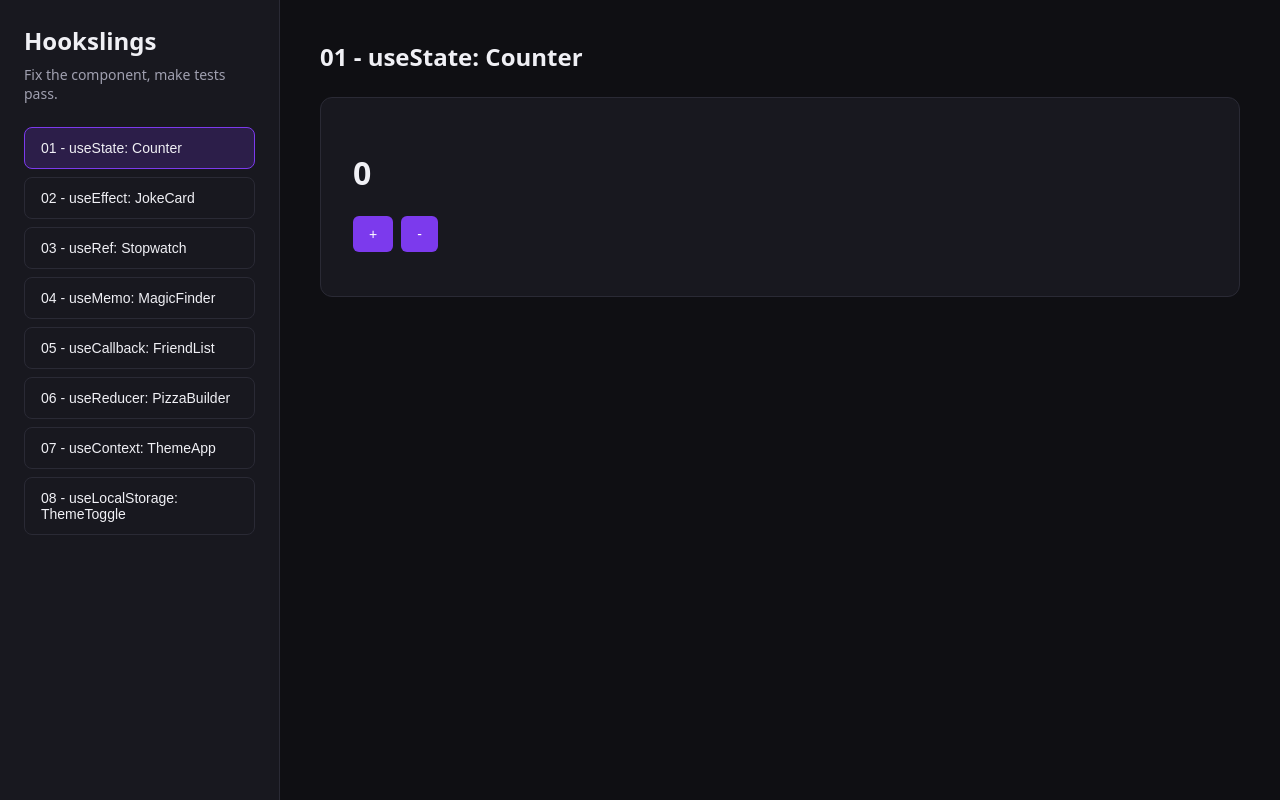
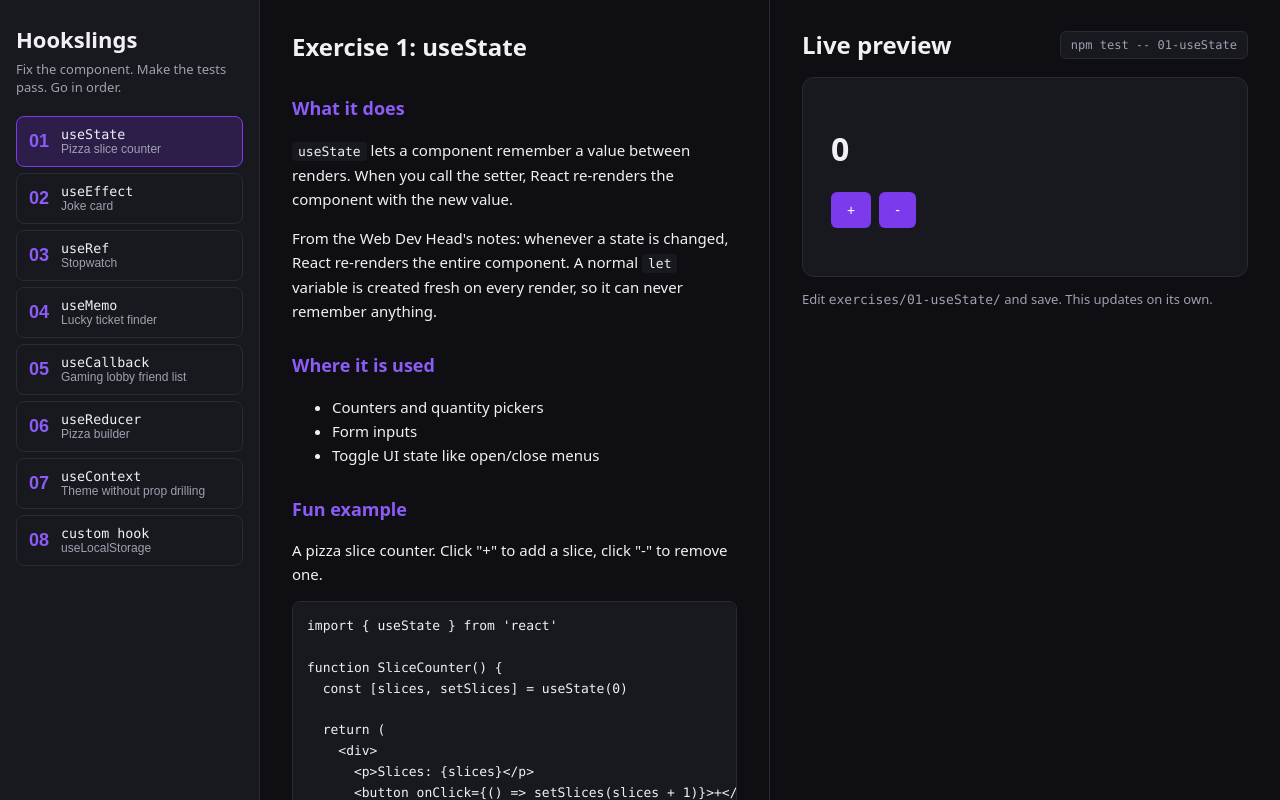
Before and after one commit to VrajVed/useBrain-React-Tasks, a React (Vite) app: page / in a window 1280 px wide. Built offline with nearby package versions, Linux system fonts and the light colour scheme.

Commit message:
playground shows the lesson next to the live component now and doesnt die when one crashes

```diff
--- a/src/App.css
+++ b/src/App.css
@@ -6,6 +6,7 @@
   --accent: #7c3aed;
   --accent-hover: #8b5cf6;
   --border: #2a2a35;
+  --danger: #f87171;
 }
 
 * {
@@ -14,75 +15,163 @@
 
 body {
   margin: 0;
-  font-family: system-ui, -apple-system, BlinkMacSystemFont, 'Segoe UI', Roboto, sans-serif;
+  font-family: system-ui, -apple-system, 'Segoe UI', Roboto, sans-serif;
   background: var(--bg);
   color: var(--text);
 }
 
+code,
+pre {
+  font-family: ui-monospace, 'JetBrains Mono', Menlo, monospace;
+}
+
 .app {
-  display: flex;
-  min-height: 100vh;
+  display: grid;
+  grid-template-columns: 260px minmax(0, 1fr) minmax(0, 1fr);
+  height: 100vh;
 }
 
 .sidebar {
-  width: 280px;
   background: var(--card);
   border-right: 1px solid var(--border);
-  padding: 24px;
+  padding: 24px 16px;
+  overflow-y: auto;
 }
 
 .sidebar h1 {
-  margin: 0 0 8px;
-  font-size: 24px;
+  margin: 0 0 6px;
+  font-size: 22px;
 }
 
 .tagline {
   color: var(--muted);
-  font-size: 14px;
-  margin: 0 0 24px;
+  font-size: 13px;
+  margin: 0 0 20px;
 }
 
 .sidebar nav {
   display: flex;
   flex-direction: column;
-  gap: 8px;
+  gap: 6px;
 }
 
-.sidebar button {
+.sidebar nav button {
+  display: flex;
+  gap: 12px;
+  align-items: center;
   text-align: left;
   background: transparent;
   color: var(--text);
   border: 1px solid var(--border);
   border-radius: 8px;
-  padding: 12px 16px;
+  padding: 10px 12px;
   cursor: pointer;
-  font-size: 14px;
-  transition: background 0.15s, border-color 0.15s;
 }
 
-.sidebar button:hover {
+.sidebar nav button:hover {
   background: rgba(124, 58, 237, 0.1);
 }
 
-.sidebar button.active {
+.sidebar nav button.active {
   border-color: var(--accent);
   background: rgba(124, 58, 237, 0.2);
 }
 
-.stage {
-  flex: 1;
-  padding: 40px;
+.sidebar .num {
+  font-weight: 700;
+  color: var(--accent-hover);
+  font-size: 18px;
 }
 
-.stage h2 {
-  margin: 0 0 24px;
+.sidebar small {
+  display: block;
+  color: var(--muted);
+  font-size: 12px;
+}
+
+.lesson {
+  padding: 28px 32px;
+  overflow-y: auto;
+  border-right: 1px solid var(--border);
+  line-height: 1.6;
+  font-size: 15px;
+}
+
+.lesson h1 {
+  margin-top: 0;
+  font-size: 24px;
+}
+
+.lesson h2 {
+  font-size: 18px;
+  margin-top: 28px;
+  color: var(--accent-hover);
+}
+
+.lesson pre {
+  background: var(--card);
+  border: 1px solid var(--border);
+  border-radius: 8px;
+  padding: 14px;
+  overflow-x: auto;
+  font-size: 13px;
+}
+
+.lesson :not(pre) > code {
+  background: var(--card);
+  padding: 2px 6px;
+  border-radius: 4px;
+  font-size: 13px;
+}
+
+.lesson table {
+  border-collapse: collapse;
+}
+
+.lesson th,
+.lesson td {
+  border: 1px solid var(--border);
+  padding: 6px 10px;
+}
+
+.lesson blockquote {
+  margin: 0;
+  padding-left: 14px;
+  border-left: 3px solid var(--accent);
+  color: var(--muted);
+}
+
+.stage {
+  padding: 28px 32px;
+  overflow-y: auto;
+}
+
+.stage-head {
+  display: flex;
+  justify-content: space-between;
+  align-items: center;
+  gap: 12px;
+  margin-bottom: 16px;
+}
+
+.stage-head h2 {
+  margin: 0;
+}
+
+.cmd {
+  background: var(--card);
+  border: 1px solid var(--border);
+  padding: 6px 10px;
+  border-radius: 6px;
+  font-size: 12px;
+  color: var(--muted);
 }
 
 .component-box {
   background: var(--card);
   border: 1px solid var(--border);
   border-radius: 12px;
-  padding: 32px;
+  padding: 28px;
   min-height: 200px;
 }
 
@@ -94,8 +183,7 @@ body {
   padding: 10px 16px;
   cursor: pointer;
   font-size: 14px;
-  margin-right: 8px;
-  margin-bottom: 8px;
+  margin: 0 8px 8px 0;
 }
 
 .component-box button:hover {
@@ -112,12 +200,42 @@ body {
   border-bottom: 1px solid var(--border);
 }
 
+.hint {
+  color: var(--muted);
+  font-size: 13px;
+}
+
+.crash {
+  color: var(--danger);
+}
+
+.crash pre {
+  white-space: pre-wrap;
+  background: rgba(248, 113, 113, 0.08);
+  padding: 12px;
+  border-radius: 8px;
+}
+
 .light {
   background: #f3f4f6;
   color: #111827;
+  padding: 12px;
+  border-radius: 8px;
 }
 
 .dark {
   background: #111827;
   color: #f3f4f6;
+  padding: 12px;
+  border-radius: 8px;
 }
+
+@media (max-width: 1100px) {
+  .app {
+    grid-template-columns: 1fr;
+    height: auto;
+  }
+  .lesson {
+    border-right: none;
+  }
+}
--- a/src/App.tsx
+++ b/src/App.tsx
@@ -1,60 +1,52 @@
-import { useState } from 'react'
+import { useMemo, useState } from 'react'
+import { marked } from 'marked'
 import { exercises } from './exercises'
+import ErrorBoundary from './ErrorBoundary'
 import './App.css'
 
-function ExercisePreview({ exercise }: { exercise: (typeof exercises)[number] }) {
-  const { Component } = exercise
-
-  if (exercise.id === '04-useMemo') {
-    return (
-      <Component
-        tickets={[7, 13, 42, 99]}
-        findMagic={(tickets) => 'Magic: ' + tickets.join(', ')}
-      />
-    )
-  }
-
-  if (exercise.id === '05-useCallback') {
-    return (
-      <Component
-        initialFriends={[
-          { id: 1, name: 'Alice' },
-          { id: 2, name: 'Bob' },
-          { id: 3, name: 'Carol' },
-        ]}
-      />
-    )
-  }
-
-  return <Component />
-}
+const SAVED = 'hookslings:active'
 
 function App() {
-  const [activeId, setActiveId] = useState(exercises[0].id)
-  const active = exercises.find(e => e.id === activeId)!
+  const [activeId, setActiveId] = useState(() => localStorage.getItem(SAVED) ?? exercises[0].id)
+  const active = exercises.find(e => e.id === activeId) ?? exercises[0]
+  const lesson = useMemo(() => marked.parse(active.readme, { async: false }) as string, [active])
+
+  const open = (id: string) => {
+    localStorage.setItem(SAVED, id)
+    setActiveId(id)
+  }
 
   return (
     <div className="app">
       <aside className="sidebar">
         <h1>Hookslings</h1>
-        <p className="tagline">Fix the component, make tests pass.</p>
+        <p className="tagline">Fix the component. Make the tests pass. Go in order.</p>
         <nav>
           {exercises.map(ex => (
-            <button
-              key={ex.id}
-              className={ex.id === activeId ? 'active' : ''}
-              onClick={() => setActiveId(ex.id)}
-            >
-              {ex.title}
+            <button key={ex.id} className={ex.id === active.id ? 'active' : ''} onClick={() => open(ex.id)}>
+              <span className="num">{ex.id.slice(0, 2)}</span>
+              <span>
+                <code>{ex.hook}</code>
+                <small>{ex.title}</small>
+              </span>
             </button>
           ))}
         </nav>
       </aside>
+
+      <section className="lesson" dangerouslySetInnerHTML={{ __html: lesson }} />
+
       <main className="stage">
-        <h2>{active.title}</h2>
+        <div className="stage-head">
+          <h2>Live preview</h2>
+          <code className="cmd">npm test -- {active.id}</code>
+        </div>
         <div className="component-box">
-          <ExercisePreview exercise={active} />
+          <ErrorBoundary key={active.id}>{active.render()}</ErrorBoundary>
         </div>
+        <p className="hint">
+          Edit <code>exercises/{active.id}/</code> and save. This updates on its own.
+        </p>
       </main>
     </div>
   )
--- /dev/null
+++ b/src/ErrorBoundary.tsx
@@ -0,0 +1,27 @@
+import { Component, type ReactNode } from 'react'
+
+type Props = { children: ReactNode }
+type State = { error: Error | null }
+
+// Catches a crash inside an exercise so the rest of the playground keeps working.
+export default class ErrorBoundary extends Component<Props, State> {
+  state: State = { error: null }
+
+  static getDerivedStateFromError(error: Error): State {
+    return { error }
+  }
+
+  render() {
+    if (this.state.error) {
+      return (
+        <div className="crash">
+          <strong>Your component crashed</strong>
+          <pre>{this.state.error.message}</pre>
+          <p>Fix the code and save, then press the button.</p>
+          <button onClick={() => this.setState({ error: null })}>Try again</button>
+        </div>
+      )
+    }
+    return this.props.children
+  }
+}
--- a/src/exercises.ts
+++ /dev/null
@@ -1,19 +0,0 @@
-import Counter from '../exercises/01-useState/Counter'
-import JokeCard from '../exercises/02-useEffect/JokeCard'
-import Stopwatch from '../exercises/03-useRef/Stopwatch'
-import MagicFinder from '../exercises/04-useMemo/MagicFinder'
-import FriendList from '../exercises/05-useCallback/FriendList'
-import PizzaBuilder from '../exercises/06-useReducer/PizzaBuilder'
-import ThemeApp from '../exercises/07-useContext/ThemeApp'
-import ThemeToggle from '../exercises/08-useLocalStorage/ThemeToggle'
-
-export const exercises = [
-  { id: '01-useState', title: '01 - useState: Counter', Component: Counter },
-  { id: '02-useEffect', title: '02 - useEffect: JokeCard', Component: JokeCard },
-  { id: '03-useRef', title: '03 - useRef: Stopwatch', Component: Stopwatch },
-  { id: '04-useMemo', title: '04 - useMemo: MagicFinder', Component: MagicFinder },
-  { id: '05-useCallback', title: '05 - useCallback: FriendList', Component: FriendList },
-  { id: '06-useReducer', title: '06 - useReducer: PizzaBuilder', Component: PizzaBuilder },
-  { id: '07-useContext', title: '07 - useContext: ThemeApp', Component: ThemeApp },
-  { id: '08-useLocalStorage', title: '08 - useLocalStorage: ThemeToggle', Component: ThemeToggle },
-]
--- /dev/null
+++ b/src/exercises.tsx
@@ -0,0 +1,73 @@
+import type { ReactNode } from 'react'
+import Counter from '../exercises/01-useState/Counter'
+import JokeCard from '../exercises/02-useEffect/JokeCard'
+import Stopwatch from '../exercises/03-useRef/Stopwatch'
+import MagicFinder from '../exercises/04-useMemo/MagicFinder'
+import FriendList from '../exercises/05-useCallback/FriendList'
+import PizzaBuilder from '../exercises/06-useReducer/PizzaBuilder'
+import ThemeApp from '../exercises/07-useContext/ThemeApp'
+import ThemeToggle from '../exercises/08-useLocalStorage/ThemeToggle'
+import r01 from '../exercises/01-useState/README.md?raw'
+import r02 from '../exercises/02-useEffect/README.md?raw'
+import r03 from '../exercises/03-useRef/README.md?raw'
+import r04 from '../exercises/04-useMemo/README.md?raw'
+import r05 from '../exercises/05-useCallback/README.md?raw'
+import r06 from '../exercises/06-useReducer/README.md?raw'
+import r07 from '../exercises/07-useContext/README.md?raw'
+import r08 from '../exercises/08-useLocalStorage/README.md?raw'
+
+export type Exercise = {
+  id: string
+  hook: string
+  title: string
+  readme: string
+  render: () => ReactNode
+}
+
+const tickets = [7, 13, 42, 99, 3, 58]
+
+// Pretends to be slow (about 300ms) so you can feel the difference useMemo makes.
+function findLuckyTicket(list: number[]) {
+  console.log('findLuckyTicket ran')
+  const end = performance.now() + 300
+  while (performance.now() < end) {
+    // busy waiting on purpose
+  }
+  return 'Lucky ticket: #' + Math.max(...list)
+}
+
+const friends = [
+  { id: 1, name: 'Aarav' },
+  { id: 2, name: 'Diya' },
+  { id: 3, name: 'Kabir' },
+  { id: 4, name: 'Meera' },
+]
+
+export const exercises: Exercise[] = [
+  { id: '01-useState', hook: 'useState', title: 'Pizza slice counter', readme: r01, render: () => <Counter /> },
+  { id: '02-useEffect', hook: 'useEffect', title: 'Joke card', readme: r02, render: () => <JokeCard /> },
+  { id: '03-useRef', hook: 'useRef', title: 'Stopwatch', readme: r03, render: () => <Stopwatch /> },
+  {
+    id: '04-useMemo',
+    hook: 'useMemo',
+    title: 'Lucky ticket finder',
+    readme: r04,
+    render: () => <MagicFinder tickets={tickets} findMagic={findLuckyTicket} />,
+  },
+  {
+    id: '05-useCallback',
+    hook: 'useCallback',
+    title: 'Gaming lobby friend list',
+    readme: r05,
+    render: () => <FriendList initialFriends={friends} />,
+  },
+  { id: '06-useReducer', hook: 'useReducer', title: 'Pizza builder', readme: r06, render: () => <PizzaBuilder /> },
+  { id: '07-useContext', hook: 'useContext', title: 'Theme without prop drilling', readme: r07, render: () => <ThemeApp /> },
+  {
+    id: '08-useLocalStorage',
+    hook: 'custom hook',
+    title: 'useLocalStorage',
+    readme: r08,
+    render: () => <ThemeToggle />,
+  },
+]
--- a/src/main.tsx
+++ b/src/main.tsx
@@ -1,9 +1,6 @@
-import { StrictMode } from 'react'
 import { createRoot } from 'react-dom/client'
 import App from './App.tsx'
 
-createRoot(document.getElementById('root')!).render(
-  <StrictMode>
-    <App />
-  </StrictMode>,
-)
+// No <StrictMode> here on purpose: it renders and runs effects twice in development,
+// which would make the screen disagree with the tests. Exercise 02 explains it.
+createRoot(document.getElementById('root')!).render(<App />)
```
Also changed, not shown: package.json (+8 -2 lines), 1 other file (tests, documents, lock files or other folders).
